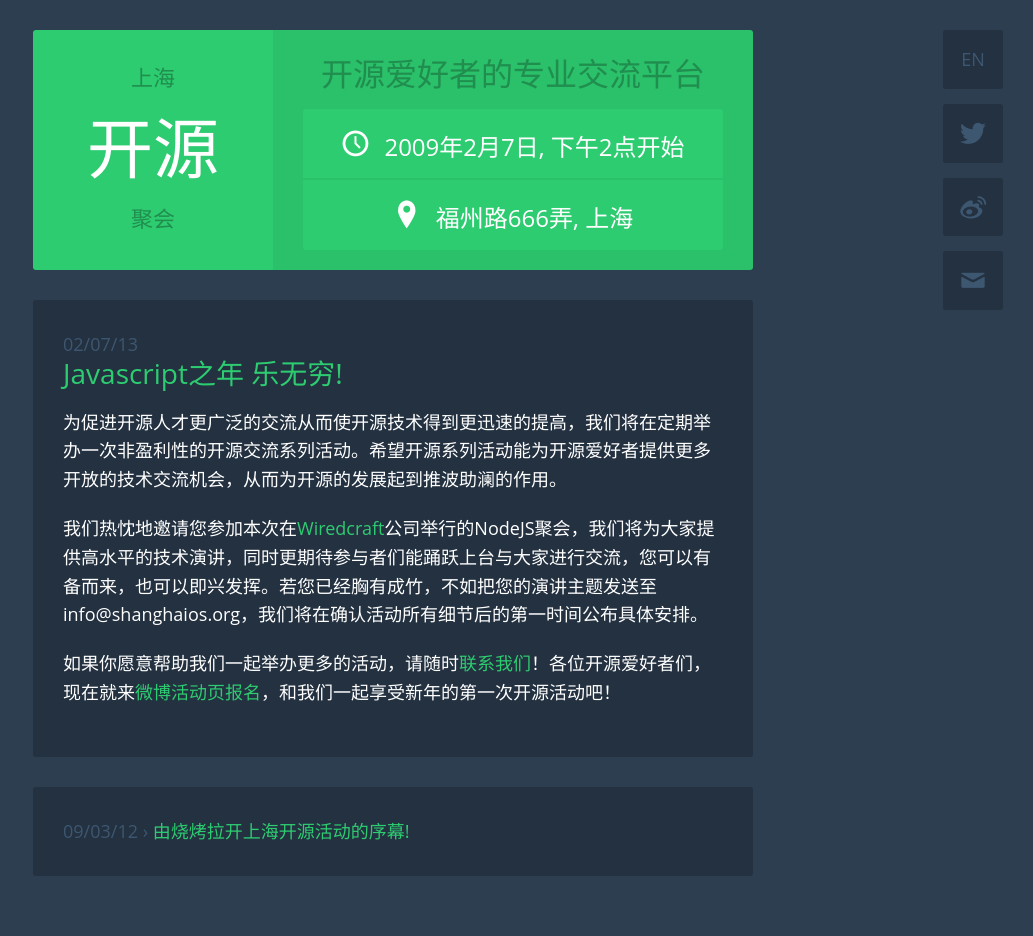
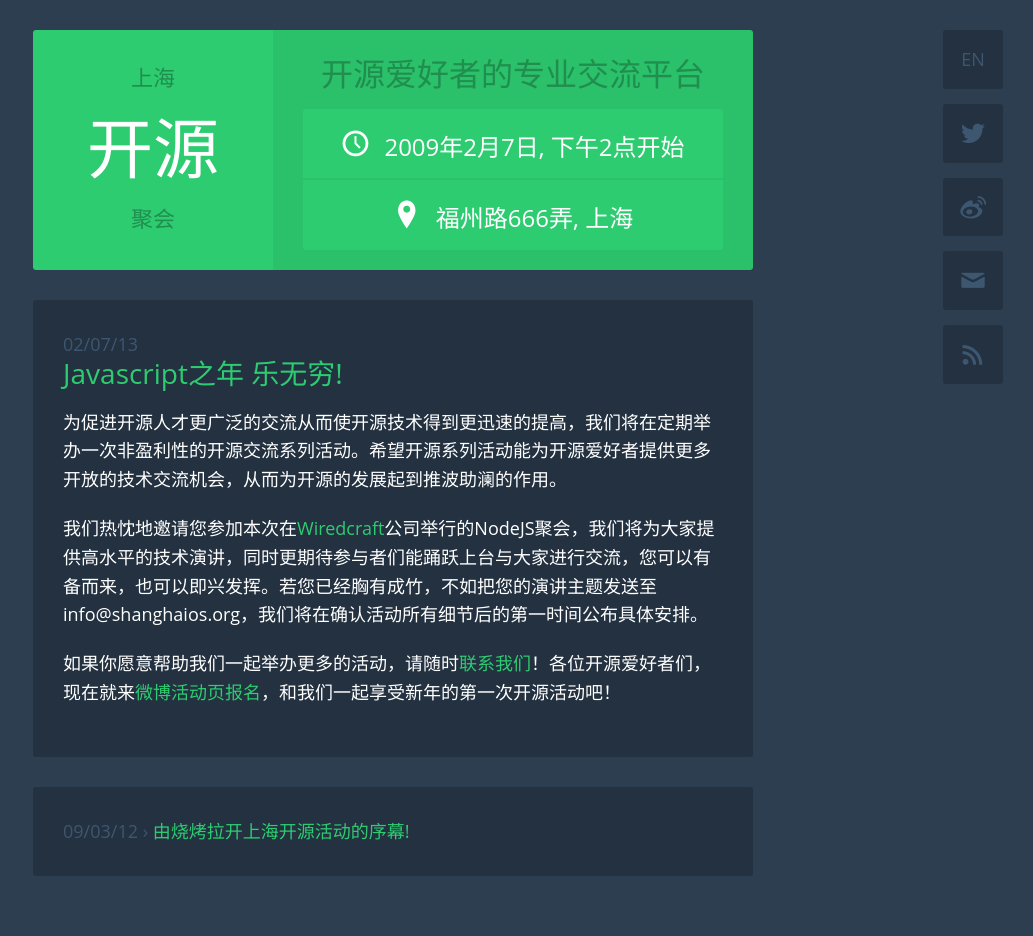
Before and after one commit to Wiredcraft/shanghaios, a Jekyll site: the page built from index.md, in a window 1280 px wide. Shown: the whole page, without its empty margins (247-1280 px from the left). Built offline with Jekyll 4.4.1, drawn with Linux system fonts in a browser that asks for light colours.

Commit message:
updated rss

```diff
--- a/_layouts/default.html
+++ b/_layouts/default.html
@@ -26,8 +26,9 @@
     <ul>
       <li class='language'>{{ switch }}</li>
       <li class='twitter'><a href='http://twitter.com/ShanghaiOs' target='_blank'>t</a></li>
-      <li class='weibo'><a href='http://www.weibo.com/u/2987642162' target='_blank'>s</a></li>
-      <li class='newsletter'><a href='http://eepurl.com/o9bBz' target='_blank'>m</a></li>
+      <li class='weibo'><a href='http://www.weibo.com/u/2987642162' target='_blank'>w</a></li>
+      <li class='newsletter'><a href='http://eepurl.com/o9bBz' target='_blank'>n</a></li>
+      <li class='rss'><a href="/atom.xml" target='_blank'>r</a></li>
     </ul>
   </nav>
 
--- a/assets.css
+++ b/assets.css
@@ -478,7 +478,8 @@ a.active {
 }
 #links li.twitter,
 #links li.weibo,
-#links li.newsletter {
+#links li.newsletter,
+#links li.rss {
   font-family: 'ossfont';
   font-weight: normal;
   speak: none;
--- a/lib/boot/style.less
+++ b/lib/boot/style.less
@@ -106,7 +106,8 @@ a.active {
     }
     &.twitter,
     &.weibo,
-    &.newsletter {
+    &.newsletter,
+    &.rss {
       .icon();
       font-size: 26px;
     }
```
Also changed, not shown: lib/boot/font.css (+11 -8 lines), fonts/ossfont.ttf, fonts/ossfont.woff, lib/boot/style.css, 3 other files.
